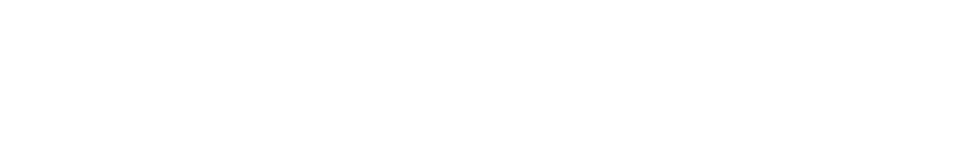
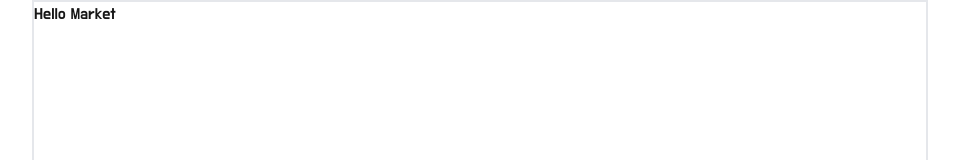
Before and after one commit to mrnonny416/nft-generate-site, a Next.js app: page /market in a window 1280 px wide. Shown: the top 160 px of the page, without its empty margins (160-1119 px from the left). Built offline with nearby package versions, Linux system fonts and the light colour scheme.

Commit message:
feat [layout , css]

```diff
--- a/app/globals.css
+++ b/app/globals.css
@@ -10,7 +10,7 @@
 
 @media (prefers-color-scheme: dark) {
   :root {
-    --background: #0a0a0a;
+    --background: #000000;
     --foreground: #ededed;
   }
 }
--- a/app/layout.tsx
+++ b/app/layout.tsx
@@ -13,7 +13,7 @@
 }>) {
     return (
         <html lang="en">
-            <body className={`font-doHyeon`}>{children}</body>
+            <body className={`flex font-doHyeon m-auto w-[70%] min-w-[500px] border-2 h-screen`}>{children}</body>
         </html>
     );
 }
--- a/app/market/page.tsx
+++ b/app/market/page.tsx
@@ -1,3 +1,9 @@
+import MarketPage from "@/src/market/market.page";
+
 export default function Market() {
-    return <></>;
+    return (
+        <>
+            <MarketPage></MarketPage>
+        </>
+    );
 }
--- a/app/page.tsx
+++ b/app/page.tsx
@@ -1,4 +1,4 @@
-import HomePage from "@/src/home/HomePage";
+import HomePage from "@/src/home/home.page";
 
 export default function Home() {
     return (
--- /dev/null
+++ b/src/market/market.page.tsx
@@ -0,0 +1,7 @@
+export default function MarketPage() {
+    return (
+        <>
+            <div>Hello Market</div>
+        </>
+    );
+}
```
Also changed, not shown: src/home/home.page.tsx (renamed from src/home/HomePage.tsx).
